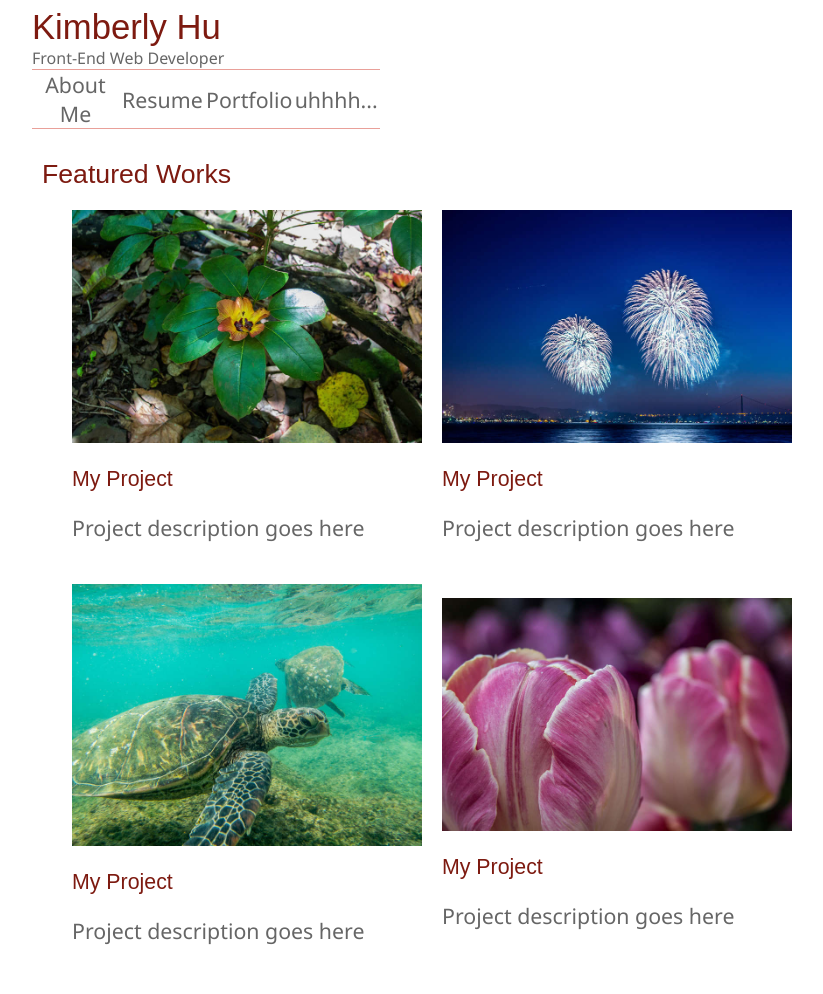
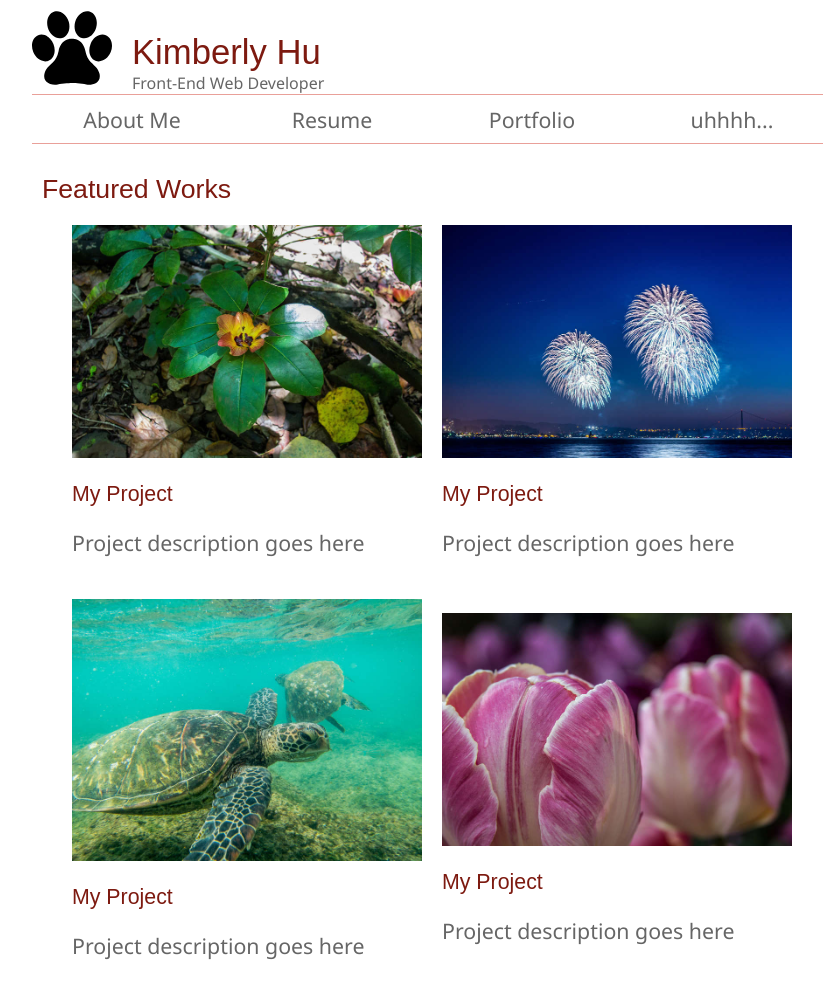
Before and after one commit to Kimmay/myWebsite, a plain HTML site: page portfolio.html in a window 1280 px wide. Shown: the whole page, without its empty margins (208-1031 px from the left). Drawn offline with Linux system fonts and the light colour scheme.

Commit message:
updated header/menu for resume and portfolio pages

```diff
--- a/portfolio.html
+++ b/portfolio.html
@@ -10,6 +10,9 @@
     </head>
     <body>
       <header>
+        <div class="logo">
+          <img class="logoimg" src="images/print48.svg" alt="my logo" />
+        </div>
         <div class="name">
          <div class="header-title">
           <a href="index.html">Kimberly Hu</a>
@@ -17,15 +20,14 @@
          <div class="subtitle">
           Front-End Web Developer
          </div>
-           <div class="headerborder"></div>
         </div>
+      </header>
       <div class="menu">
         <div class="menu-item"><a href="#">About Me</a></div>
         <div class="menu-item"><a href="resume.html">Resume</a></div>
-          <div class="menu-item"><a href="#">Portfolio</a></div>
+        <div class="menu-item"><a href="portfolio.html">Portfolio</a></div>
         <div class="menu-item"><a href="#">uhhhh...</a></div>
       </div>
-      </header>
       <main>
         <div class="portfolio-title">Featured Works</div>
         <div class="projectlist">
```
Also changed, not shown: resume.html (+4 -2 lines). Lines whose indentation alone changed are shown as unchanged.
